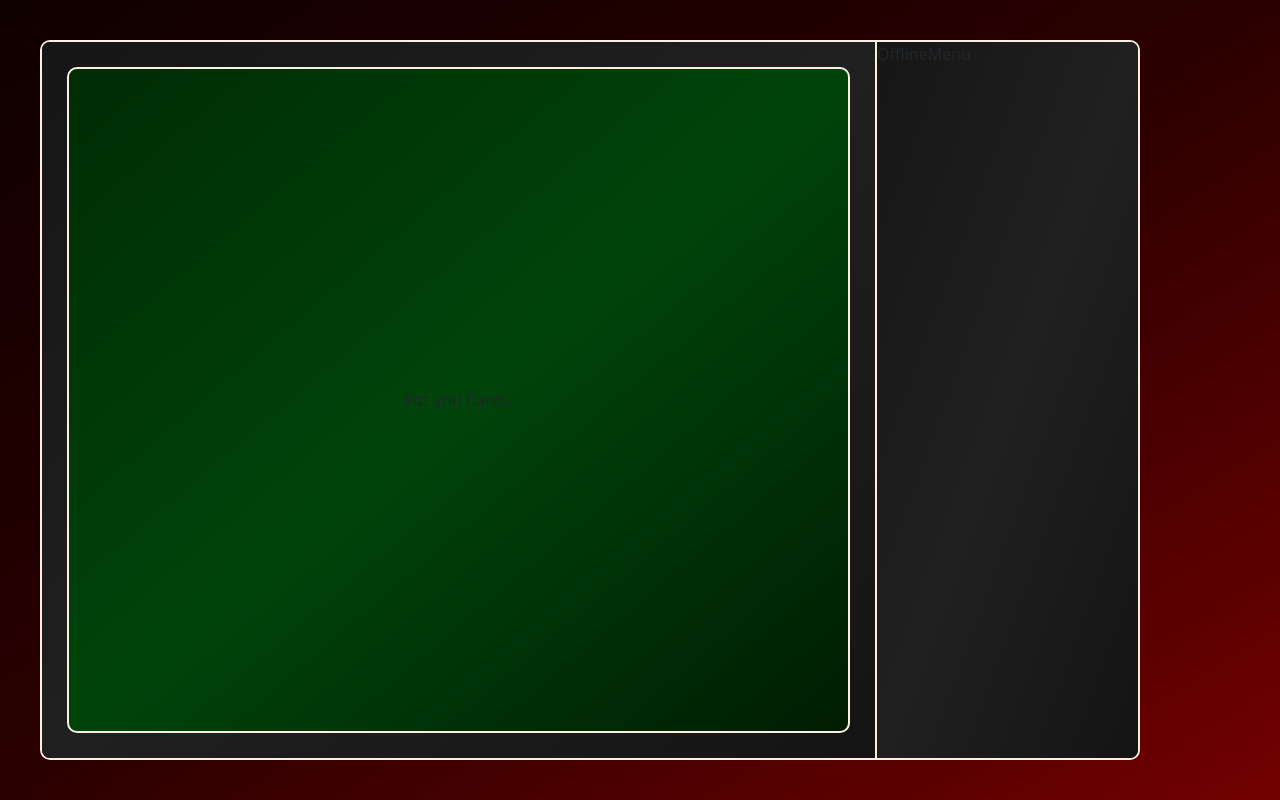
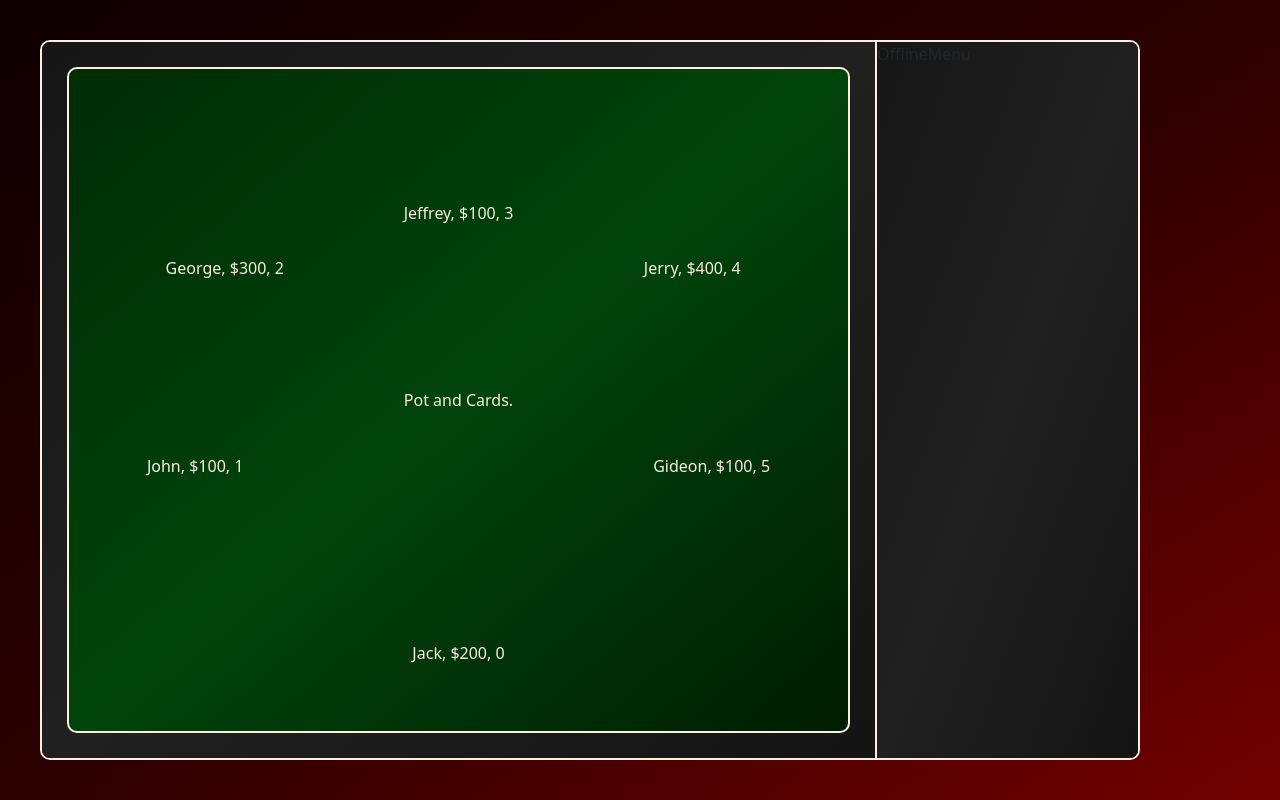
Before and after one commit to JakubDurkac/poker_project, a React (Vite) app: page / in a window 1280 px wide. Built offline with nearby package versions, Linux system fonts and the light colour scheme.

Commit message:
Set up 6 PokerPlayer components on the PokerTable. App component passes down necessary information and controls their states.

```diff
--- a/src/App.css
+++ b/src/App.css
@@ -43,10 +43,22 @@ body, html {
 .poker-table {
   position: relative;
   flex: 1;
+  color: var(--poker-card-color);
   background-image: var(--poker-table-gradient);
   border: var(--primary-border);
   border-radius: 10px;
 }
+
+.poker-player {
+  position: absolute;
+}
+
+#poker-player-0 { bottom: 10%; left: 50%; transform: translate(-50%, 0); }
+#poker-player-1 { top: 60%; left: 10%; transform: translate(0, -50%); }
+#poker-player-2 { top: 30%; left: 20%; transform: translate(-50%, -50%); }
+#poker-player-3 { top: 20%; left: 50%; transform: translate(-50%, 0); }
+#poker-player-4 { top: 30%; right: 20%; transform: translate(50%, -50%); }
+#poker-player-5 { top: 60%; right: 10%; transform: translate(0, -50%); }
 
 .poker-community-area {
   position: absolute;
--- a/src/App.tsx
+++ b/src/App.tsx
@@ -1,11 +1,56 @@
+import { useEffect, useState } from "react";
 import OfflineMenu from "./components/OfflineMenu";
 import PokerTable from "./components/PokerTable";
 
 function App() {
+  const playerStates = [
+    useState({
+      name: "Jack",
+      balance: 100,
+    }),
+    useState({
+      name: "John",
+      balance: 100,
+    }),
+    useState({
+      name: "George",
+      balance: 100,
+    }),
+    useState({
+      name: "Jeffrey",
+      balance: 100,
+    }),
+    useState({
+      name: "Jerry",
+      balance: 100,
+    }),
+    useState({
+      name: "Gideon",
+      balance: 100,
+    }),
+  ];
+
+  useEffect(() => {
+    // simulation of player states modification (for debugging purposes)
+    const interval = setInterval(() => {
+      playerStates[0][1]((prevPlayer) => {
+        return { name: prevPlayer.name, balance: prevPlayer.balance + 100 };
+      });
+      playerStates[2][1]((prevPlayer) => {
+        return { name: prevPlayer.name, balance: prevPlayer.balance + 200 };
+      });
+      playerStates[4][1]((prevPlayer) => {
+        return { name: prevPlayer.name, balance: prevPlayer.balance + 300 };
+      });
+    }, 4000);
+
+    return () => clearInterval(interval);
+  }, []);
+
   return (
     <div className="app-container">
-      <PokerTable></PokerTable>
-      <OfflineMenu></OfflineMenu>
+      <PokerTable playerStates={playerStates} />
+      <OfflineMenu />
     </div>
   );
 }
--- /dev/null
+++ b/src/components/PokerPlayer.tsx
@@ -0,0 +1,15 @@
+interface Props {
+  playerIndex: number;
+  playerName: string;
+  playerBalance: number;
+}
+
+const PokerPlayer = ({ playerIndex, playerName, playerBalance }: Props) => {
+  return (
+    <div className="poker-player" id={`poker-player-${playerIndex}`}>
+      {playerName}, ${playerBalance}, {playerIndex}
+    </div>
+  );
+};
+
+export default PokerPlayer;
--- a/src/components/PokerTable.tsx
+++ b/src/components/PokerTable.tsx
@@ -1,8 +1,35 @@
-const PokerTable = () => {
+import PokerPlayer from "./PokerPlayer";
+
+interface Player {
+  name: string;
+  balance: number;
+}
+
+// return type of useState() on Player object
+// array [<Player (Object)>, <setPlayerObject (Function)>]
+type PlayerState = [Player, React.Dispatch<React.SetStateAction<Player>>];
+
+interface Props {
+  playerStates: PlayerState[];
+}
+
+const PokerTable = ({ playerStates }: Props) => {
+  const pokerPlayerComponents = playerStates.map((playerState, index) => {
+    return (
+      <PokerPlayer
+        key={index}
+        playerIndex={index}
+        playerName={playerState[0].name}
+        playerBalance={playerState[0].balance}
+      />
+    );
+  });
+
   return (
     <div className="poker-table-container">
       <div className="poker-table">
         <div className="poker-community-area">Pot and Cards.</div>
+        {pokerPlayerComponents}
       </div>
     </div>
   );
```
